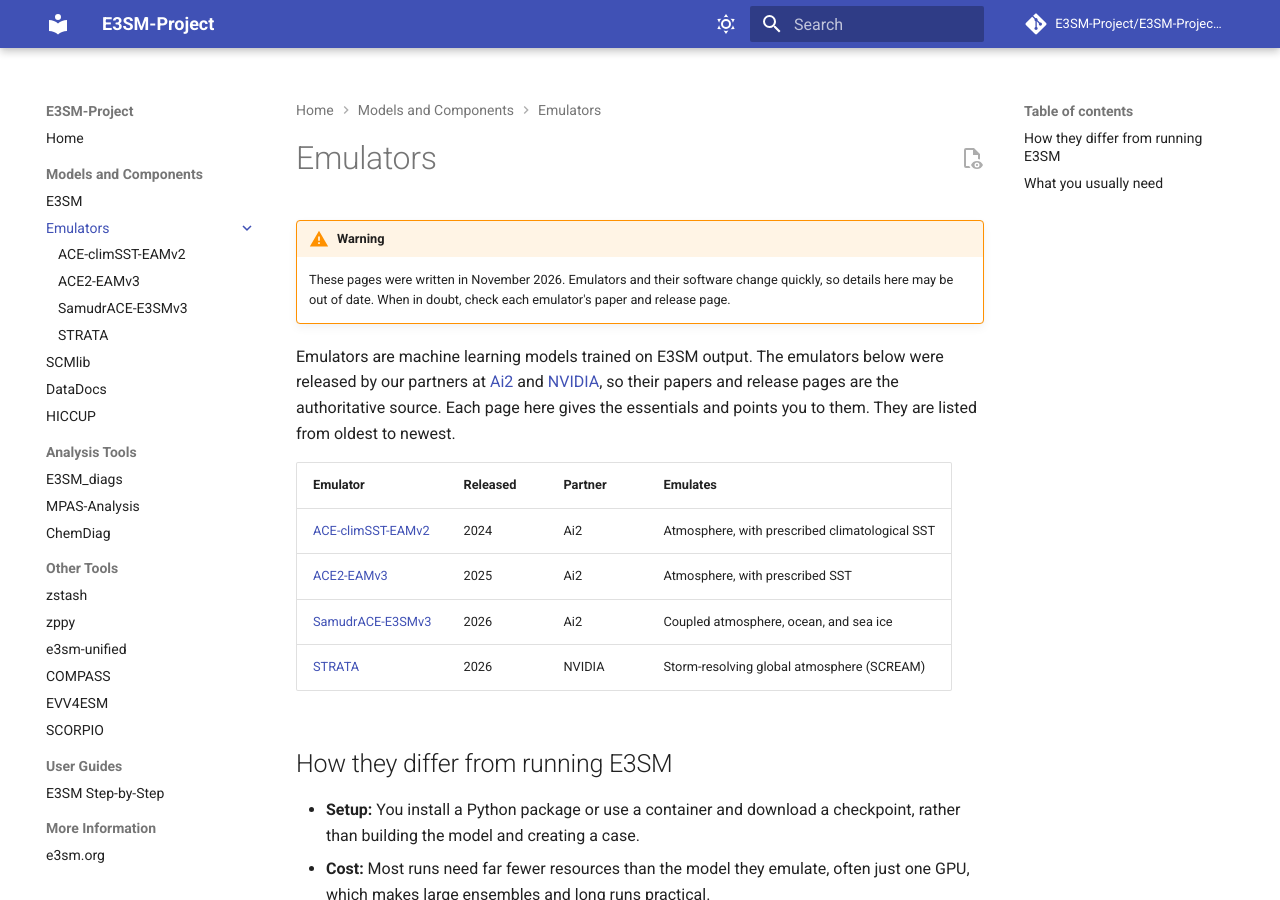
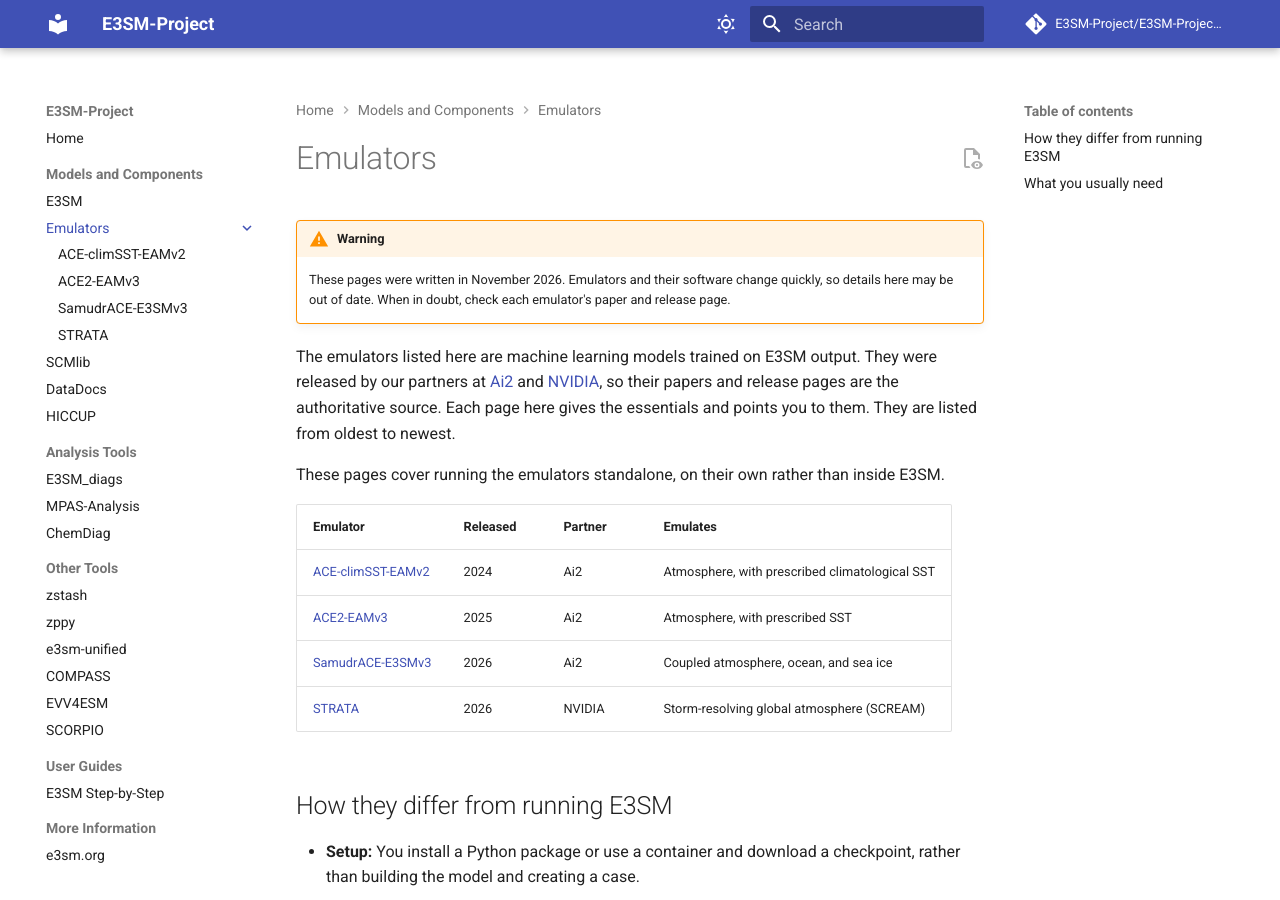
Before and after one commit to E3SM-Project/E3SM-Project.github.io, an MkDocs documentation site: the page built from docs/emulators/index.md, in a window 1280 px wide and 900 px high. Built offline with MkDocs 1.6.1 and Material for MkDocs 9.7.7, drawn with Linux system fonts in a browser that asks for light colours; comment, search, counter and statistics services are not loaded.

Commit message:
Clarify that the emulator pages cover E3SM-trained, standalone use
Address review feedback: the opening sentence now describes only the
emulators listed here rather than defining emulators in general, and a
new sentence says the pages cover running the emulators standalone,
outside of E3SM.

Co-Authored-By: Claude Opus 5.5 <noreply@anthropic.com>

```diff
--- a/docs/emulators/index.md
+++ b/docs/emulators/index.md
@@ -3,7 +3,9 @@
 !!! warning
     These pages were written in November 2026. Emulators and their software change quickly, so details here may be out of date. When in doubt, check each emulator's paper and release page.
 
-Emulators are machine learning models trained on E3SM output. The emulators below were released by our partners at [Ai2](https://allenai.org/) and [NVIDIA](https://www.nvidia.com/), so their papers and release pages are the authoritative source. Each page here gives the essentials and points you to them. They are listed from oldest to newest.
+The emulators listed here are machine learning models trained on E3SM output. They were released by our partners at [Ai2](https://allenai.org/) and [NVIDIA](https://www.nvidia.com/), so their papers and release pages are the authoritative source. Each page here gives the essentials and points you to them. They are listed from oldest to newest.
+
+These pages cover running the emulators standalone, on their own rather than inside E3SM.
 
 | Emulator | Released | Partner | Emulates |
 | --- | --- | --- | --- |
```
